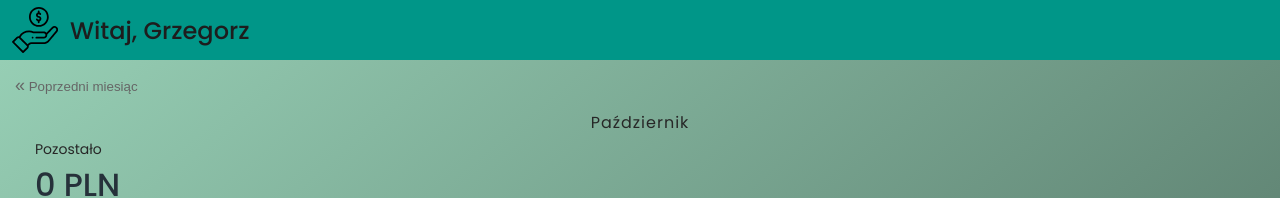
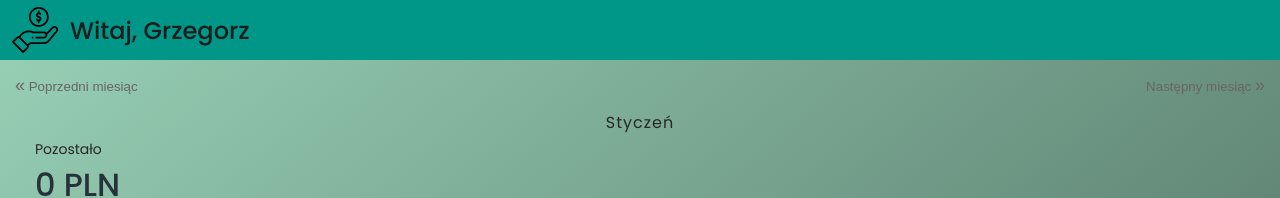
Before and after one commit to ErykFryderyk/finance-manager-app, a Vue app: page / in a window 1280 px wide. Shown: the top 198 px of the page. Built offline with nearby package versions, Linux system fonts and the light colour scheme.

Commit message:
add info about months which can changes use buttons

```diff
--- a/src/components/MyMoney.vue
+++ b/src/components/MyMoney.vue
@@ -1,12 +1,17 @@
 <template>
   <div class="wrapper">
-    <div class="previous">
-      <button class="previous__btn">
+    <div class="months-buttons">
+      <button class="months-buttons__btn months-buttons__btn--previous-month"
+      @click="decrease">
         <span>&laquo;</span> Poprzedni miesiąc
+      </button>
+      <button class="months-buttons__btn months-buttons__btn--next-month"
+      @click="increase">
+        Następny miesiąc <span>&raquo;</span>
       </button>
     </div>
     <div class="box">
-      <h2 class="box__month">Październik</h2>
+      <h2 class="box__month">{{months[counter]}}</h2>
       <span class="box__label">Pozostało</span>
       <h2 class="box__rest-money">{{ soldo }} PLN</h2>
       <span class="box__label">Miesięczna wypłata</span>
@@ -23,7 +28,25 @@ export default {
   ],
   data() {
     return {
+      counter: 0,
+      months: ['Styczeń', 'Luty', 'Marzec', 'Kwiecień', 'Maj', 'Czerwiec', 'Lipiec', 'Sierpień', 'Wrzesień', 'Październik', 'Listopad', 'Grudzień'],
     };
+  },
+  methods: {
+    increase() {
+      // eslint-disable-next-line no-plusplus
+      this.counter++;
+      if (this.counter >= 12) {
+        this.counter = 0;
+      }
+    },
+    decrease() {
+      // eslint-disable-next-line no-plusplus
+      this.counter--;
+      if (this.counter <= 0) {
+        this.counter = 11;
+      }
+    },
   },
 };
 </script>
@@ -38,10 +61,12 @@ export default {
   padding: 0 15px;
   color: #272727;
 }
-.previous{
+.months-buttons{
   width: 100%;
   height: 50px;
   line-height: 50px;
+  display:flex;
+  justify-content: space-between;
   &__btn{
     border: none;
     background-color: transparent;
@@ -51,7 +76,7 @@ export default {
     transition: color .3s ease;
 
     &:hover{
-      color:red;
+      color:#26313a;
     }
     span{
       font-size: 18px;
```
